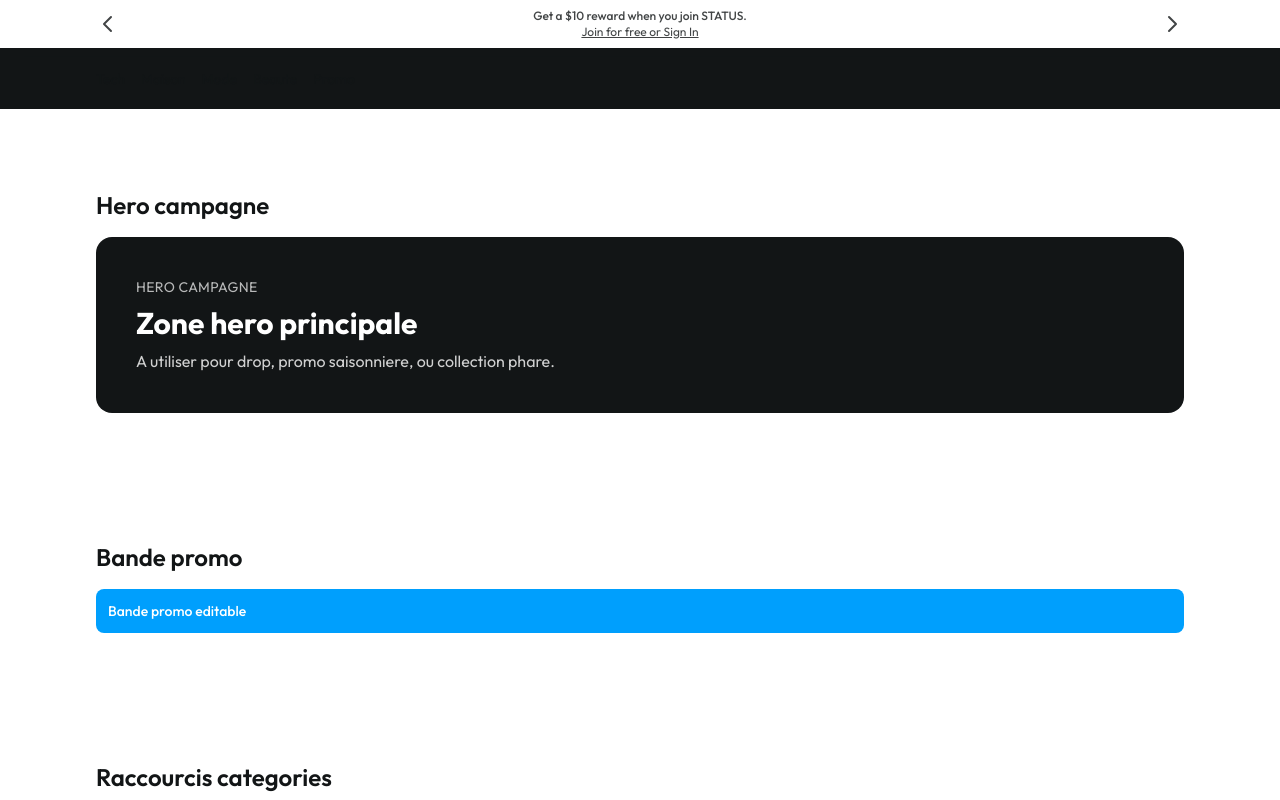
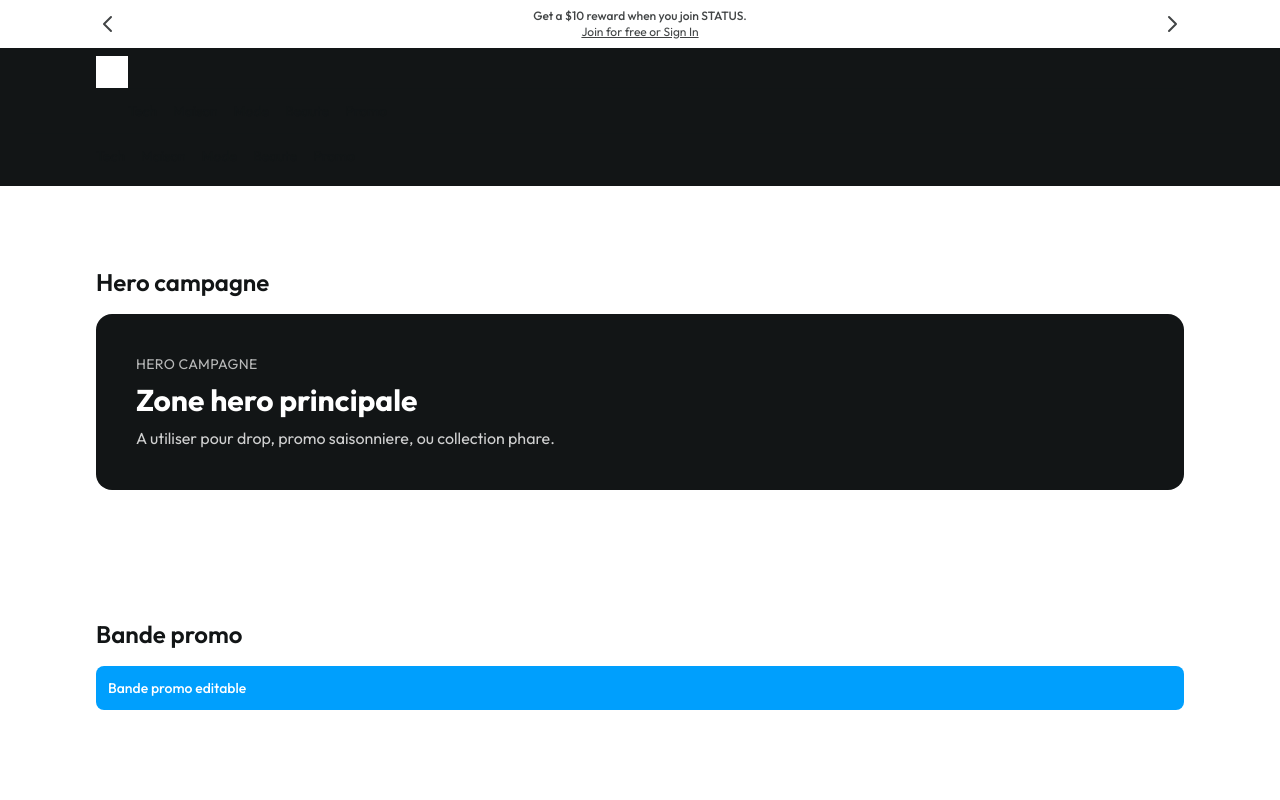
Before and after one commit to twocoderz/ecom.saas, a React (Vite) app: page / in a window 1280 px wide. Shown: the top 800 px of the page. Built offline with nearby package versions, Linux system fonts and the light colour scheme.

Commit message:
start desktop version

```diff
--- a/src/shared/components/navigation/MainHeader.tsx
+++ b/src/shared/components/navigation/MainHeader.tsx
@@ -61,7 +61,16 @@ export function MainHeader() {
           {isMobileMenuOpen && <MobileMenuDrawer />}
         </div>
         {/* Version desktop */}
-        <div></div>
+        <div className="hidden lg:block">
+          {/* Ligne1 : Logo, recherche + les actions */}
+          <div className="flex items-center justify-between">
+            {/* Le Logo seul a gauche */}
+            <Logo />
+            {/* SearchBar + actions a droite */}
+          </div>
+          {/* Ligne2 : Le megamenu */}
+          <MegaMenu />
+        </div>
       </Container>
       <MegaMenu />
     </header>
```
